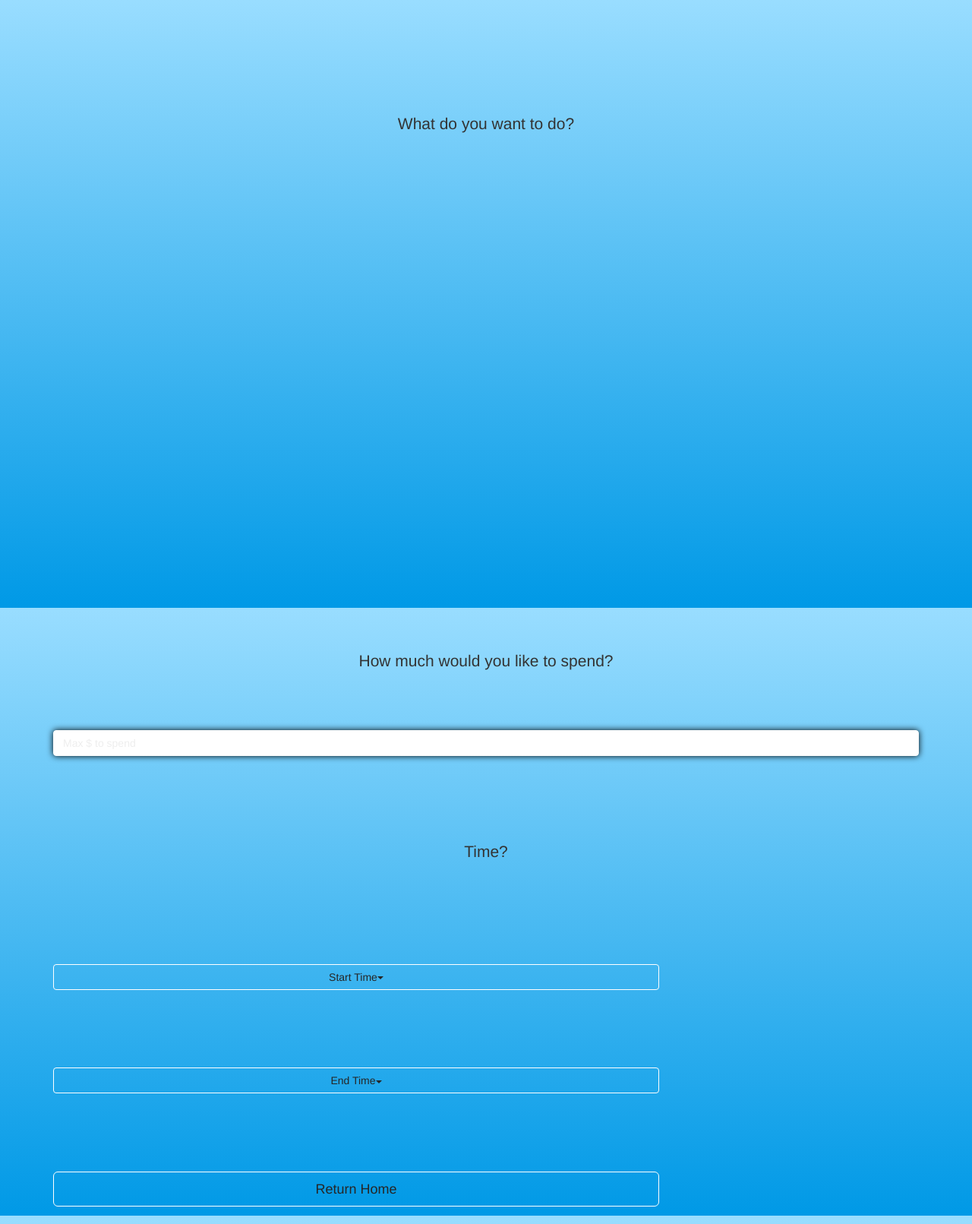
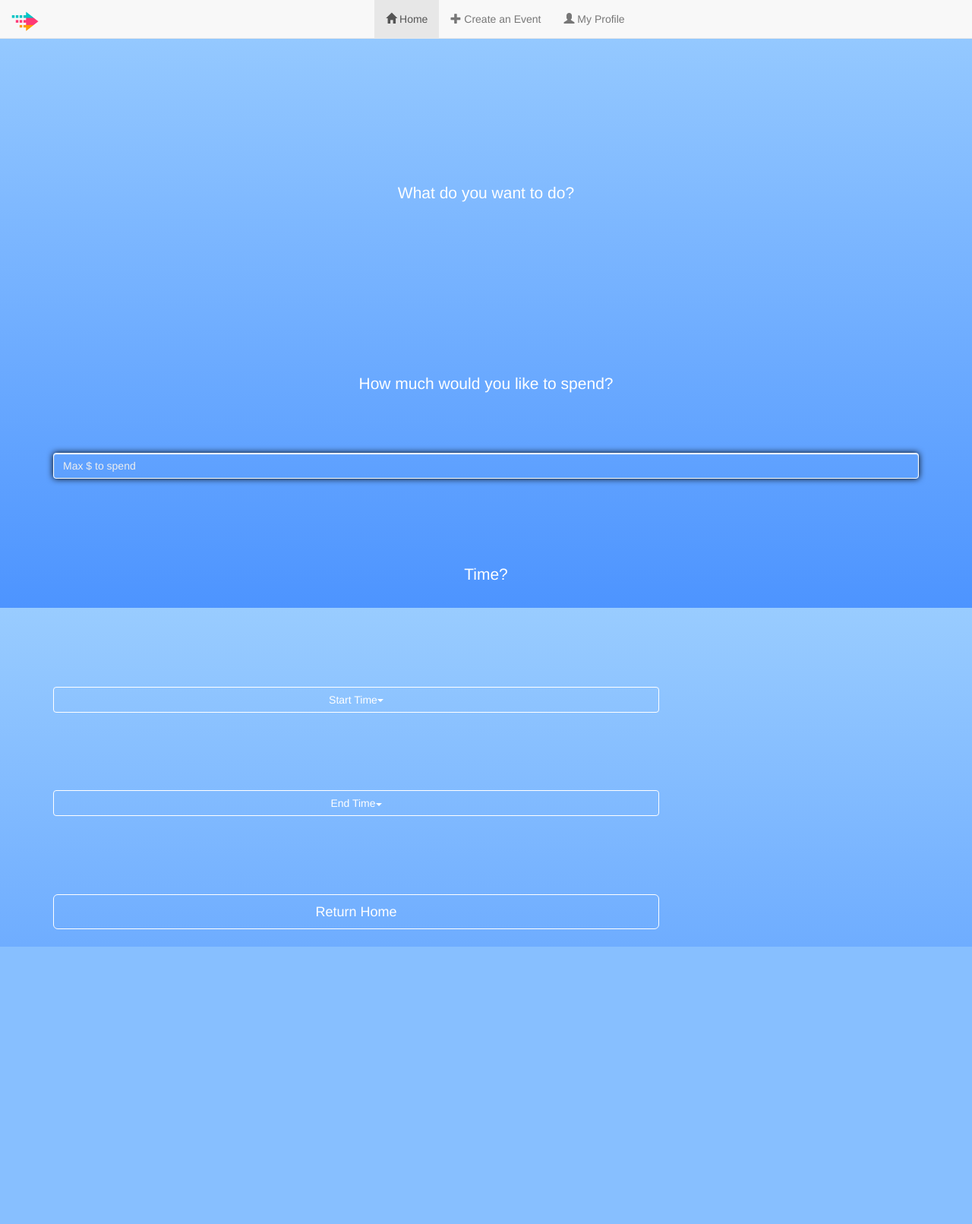
Before and after one commit to mprohorov/YuMu, a Python web app: template app/templates/prefs-two.html in a window 1280 px wide. Shown: the whole page at 76% size. After the commit the page ends 1246 px from the top, so only its background shows below. Run offline with Jinja, Linux system fonts and the light colour scheme; the template is opened without the code that fills it, so the values that code supplies are empty; some libraries are stand-ins or nearby versions.

Commit message:
Updated front end

```diff
--- a/app/static/css/yumu.css
+++ b/app/static/css/yumu.css
@@ -8,7 +8,7 @@ body{
     height: inherit;
     margin: 0;
     padding: 0;
-    background: linear-gradient(#99ddff, #0099e6);
+    background: linear-gradient(#99ccff, #4d94ff);
     padding-top: 10%;
     background-attachment:fixed;
 }
@@ -103,8 +103,8 @@ ul{
 .form-pref-heading{
 	text-align: center;
 	font-size: 150%;
-	margin-bottom: 60%;
-	margin-top: 2%;
+	margin-bottom: 20%;
+	margin-top: 10%;
 	font-weight: 300;
 }
 
@@ -147,7 +147,6 @@ input{
 	border-color: white;
 	width: 70%;
 }
-
 .btn-primary:hover, .btn-primary:focus, .btn-primary:active, .btn-primary.active, .open>.dropdown-toggle.btn-primary {
     color: #fff;
     background-color: #262626;
@@ -194,10 +193,8 @@ input[type=event]{
 	text-align: center;
     color: black;
     background: none;
-    border-bottom: black;
     font-size: 300%;
     height:inherit;
-	border: 1px solid black;
 }
 
 .dropdown-menu{
@@ -252,11 +249,9 @@ input:-ms-input-placeholder {
 input[type="signin"]
 {
     background: transparent;
-    border: none;
-  	border-bottom: 1px solid white;
   	box-shadow: hidden;
   	color: black;
-
+	border: 1px solid white;
 }
 
 .form-results-heading{
@@ -416,11 +411,36 @@ p.deco{
 
 input[type="invite"]
 {
+	background: transparent;
+	box-shadow: hidden;
+	color: black;
+	border: 1px solid white;
+}
+input[type="event"]
+{
     background: transparent;
-    border: none;
-  	border-bottom: 1px solid white;
   	box-shadow: hidden;
   	color: black;
-  	display: initial;
-  	width: 150%;
+	border: 1px solid white;
 }
+input[type="datepicker"]
+{
+    background: transparent;
+  	box-shadow: hidden;
+  	color: black;
+	border: 1px solid white;
+}
+input[type="deadlinepicker"]
+{
+    background: transparent;
+  	box-shadow: hidden;
+  	color: black;
+	border: 1px solid white;
+}
+input[type="max-cash"]
+{
+    background: transparent;
+  	box-shadow: hidden;
+  	color: black;
+	border: 1px solid white;
+}
--- a/app/templates/home.html
+++ b/app/templates/home.html
@@ -15,8 +15,8 @@
     <link href="../../dist/css/bootstrap.min.css" rel="stylesheet">
 
     <!-- Custom styles for this template -->
-    <link rel="stylesheet" type="text/css" href="/static/css/bootstrap.min.css">
-	<link rel="stylesheet" type="text/css" href="/static/css/yumu.css">
+    <link rel="stylesheet" type="text/css" href="static/css/bootstrap.min.css">
+	<link rel="stylesheet" type="text/css" href="static/css/yumu.css">
 
 	<!-- Lobster font import -->
 	<link href='https://fonts.googleapis.com/css?family=Lobster' rel='stylesheet' type='text/css'>
@@ -45,7 +45,7 @@
 				<!-- add header -->
 				<div class="navbar-header">
 					<a class="navbar-brand" href="#">
-						<img alt="Brand" src="icon.png" height="130%" width="inherit">
+						<img alt="Brand" src="static/images/icon.png" height="130%" width="inherit">
 				  	</a>
 					<button type="button" class="navbar-toggle" data-toggle="collapse" data-target="#navbar1">
 						<span class="sr-only">Toggle navigation</span>
--- a/app/templates/prefs-two.html
+++ b/app/templates/prefs-two.html
@@ -15,9 +15,9 @@
     <link href="../../dist/css/bootstrap.min.css" rel="stylesheet">
 
     <!-- Custom styles for this template -->
-    <link rel="stylesheet" type="text/css" href="/static/css/bootstrap.min.css">
-	<link rel="stylesheet" type="text/css" href="/static/css/yumu.css">
-	<link rel="stylesheet" type="text/css" href="/static/css/cus-icons.css">
+    <link rel="stylesheet" type="text/css" href="static/css/bootstrap.min.css">
+	<link rel="stylesheet" type="text/css" href="static/css/yumu.css">
+	<link rel="stylesheet" type="text/css" href="static/css/cus-icons.css">
 
 	<!-- Lobster font import -->
 	<link href='https://fonts.googleapis.com/css?family=Lobster' rel='stylesheet' type='text/css'>
@@ -36,17 +36,40 @@
   <body>
 
 	<div class="container">
+    <nav class="navbar navbar-default navbar-fixed-top" role="navigation">
+			<div class="container-fluid">
+				<!-- add header -->
+				<div class="navbar-header">
+					<a class="navbar-brand" href="#">
+						<img alt="Brand" src="static/images/icon.png" height="130%" width="inherit">
+				  	</a>
+					<button type="button" class="navbar-toggle" data-toggle="collapse" data-target="#navbar1">
+						<span class="sr-only">Toggle navigation</span>
+						<span class="icon-bar"></span>
+						<span class="icon-bar"></span>
+						<span class="icon-bar"></span>
+					</button>
+				</div>
+				<!-- menu items -->
+				<div class="collapse navbar-collapse" id="navbar1">
+					<ul class="nav navbar-nav">
+						<li class="active"><a href="home.html"><span class="glyphicon glyphicon-home" aria-hidden="true"></span>   Home</a></li>
+						<li><a href="create.html"><span class="glyphicon glyphicon-plus" aria-hidden="true"></span>   Create an Event</a></li>
+						<li><a href="#"><span class="glyphicon glyphicon-user" aria-hidden="true"></span>    My Profile</a></li>
+					</ul>
+				</div>
+			</div>
+		</nav>
+		<h3 class="form-pref-heading" style = "color:white;">What do you want to do?</h3>
 
-		<h3 class="form-pref-heading">What do you want to do?</h3>
-
-		<h4 class="form-pref-ques">How much would you like to spend?</h4>
+		<h4 class="form-pref-ques" style = "color:white;">How much would you like to spend?</h4>
 		<label for="maxCash" class="sr-only">Max</label>
 		<input type="max-cash" id="maxCash" class="form-control" placeholder="Max $ to spend" required autofocus>
 
-		<h4 class="form-pref-ques">Time?</h4>
+		<h4 class="form-pref-ques" style = "color:white;">Time?</h4>
 
 		<div class="dropdown">
-  			<button onclick = "prefStartTime()" class="btn btn-primary dropdown-toggle" type="button" data-toggle="dropdown">Start Time<span class="caret"></span></button>
+  			<button onclick = "prefStartTime()" class="btn btn-primary dropdown-toggle" type="button" data-toggle="dropdown" style = "color:white;">Start Time<span class="caret"></span></button>
   			<ul class="dropdown-menu" id = "startTimeDropdown">
 				<li onclick="setStartTime('9:00')">9:00</li>
 				<li onclick="setStartTime('10:00')">10:00</li>
@@ -59,7 +82,7 @@
   			</ul>
 		</div>
 		<div class="dropdown">
-  			<button onclick = "prefEndTime()" class="btn btn-primary dropdown-toggle" type="button" data-toggle="dropdown">End Time<span class="caret"></span></button>
+  			<button onclick = "prefEndTime()" class="btn btn-primary dropdown-toggle" type="button" data-toggle="dropdown" style = "color:white;">End Time<span class="caret"></span></button>
   			<ul class="dropdown-menu" id = "endTimeDropdown">
 				<li onclick="setEndTime('9:00')">9:00</li>
 				<li onclick="setEndTime('10:00')">10:00</li>
@@ -73,7 +96,7 @@
 		</div>
 
 
-		<a href="home" class="btn btn-info btn-lg btn-primary btn-block" role="button" id = "submit">Return Home</a>
+		<a href="home" class="btn btn-info btn-lg btn-primary btn-block" role="button" id = "submit" style = "color:white;">Return Home</a>
 
     </div> <!-- /container --> <!-- /container -->
 
--- a/app/templates/waiting.html
+++ b/app/templates/waiting.html
@@ -15,8 +15,8 @@
     <link href="../../dist/css/bootstrap.min.css" rel="stylesheet">
 
     <!-- Custom styles for this template -->
-    <link rel="stylesheet" type="text/css" href="/static/css/bootstrap.min.css">
-	<link rel="stylesheet" type="text/css" href="/static/css/yumu.css">
+    <link rel="stylesheet" type="text/css" href="static/css/bootstrap.min.css">
+	<link rel="stylesheet" type="text/css" href="static/css/yumu.css">
 
 	<!-- Lobster font import -->
 	<link href='https://fonts.googleapis.com/css?family=Lobster' rel='stylesheet' type='text/css'>
```
Also changed, not shown: app/main/views.py (+0 -8 lines), app/templates/create.html (+34 -10 lines), app/templates/index.html (+7 -7 lines), app/templates/invite.html (+6 -6 lines), app/templates/prefs-one.html (+33 -9 lines), app/templates/results.html (+28 -4 lines), app/templates/signin.html (+5 -5 lines), app/templates/signup.html (+5 -5 lines).
